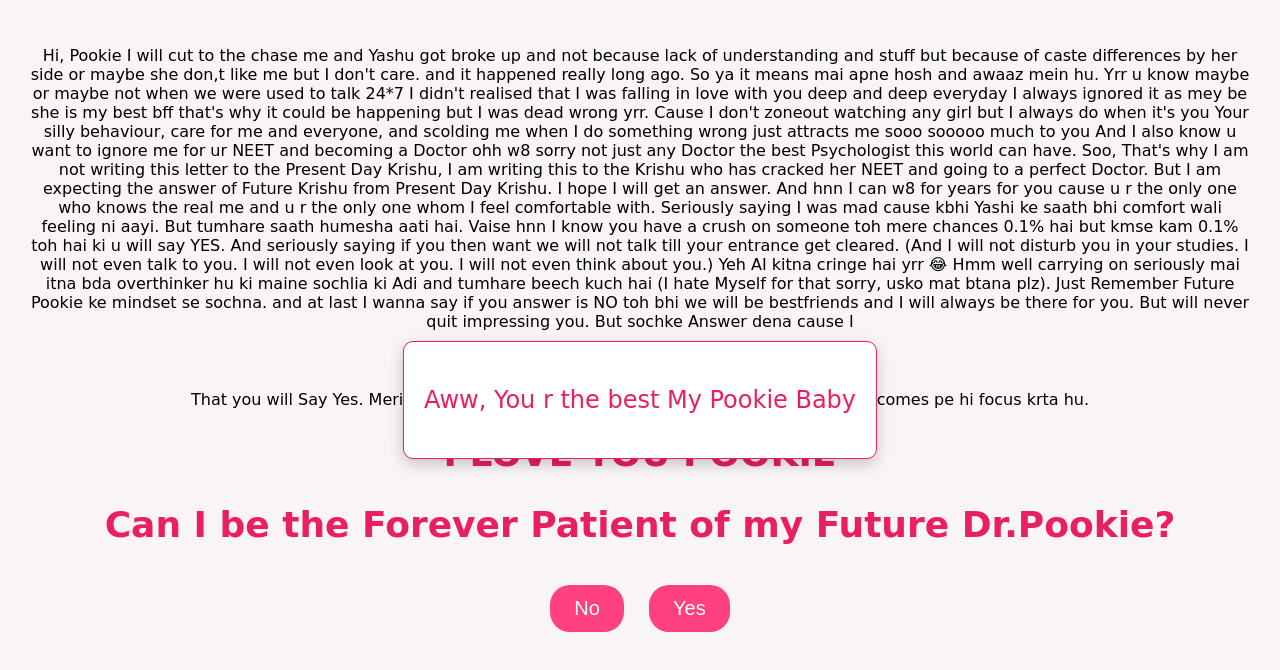
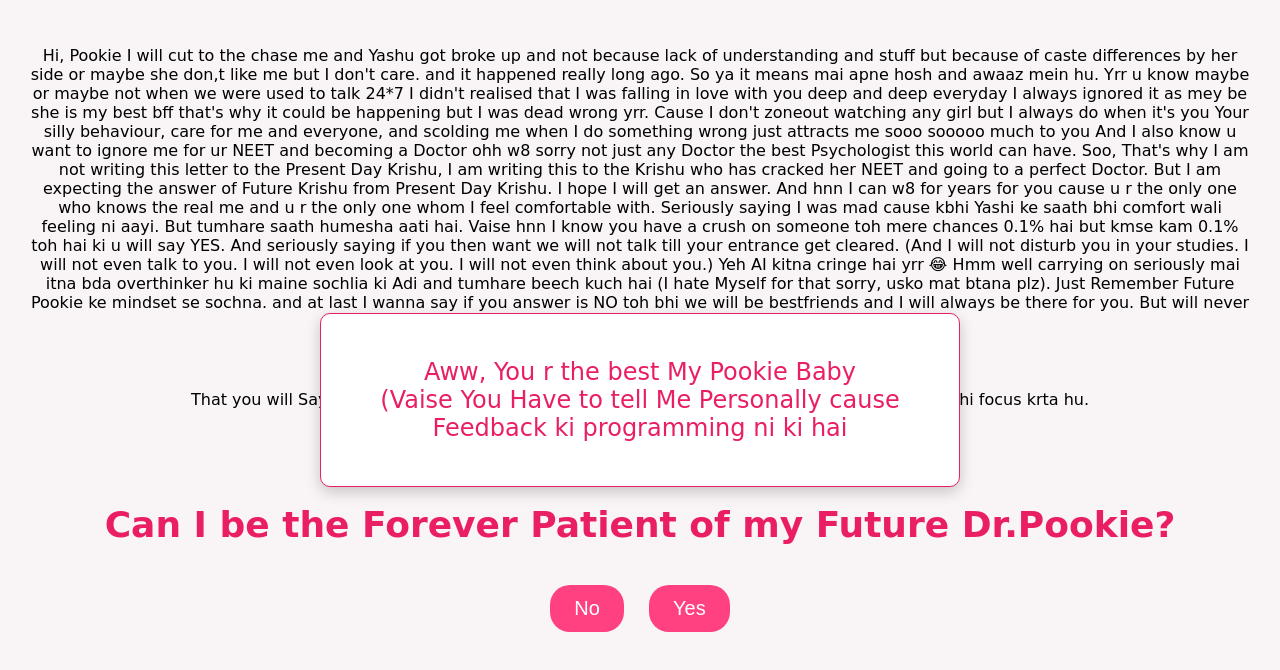
Before and after one commit to UNIVERSAL0721/LOVIEE, a plain HTML site: page index.html in a window 1280 px wide. Both pictures are taken after a click on the button "Yes". Drawn offline with Linux system fonts and the light colour scheme.

Commit message:
Update index.html

```diff
--- a/index.html
+++ b/index.html
@@ -41,7 +41,7 @@
             <button id="yes-btn">Yes</button>
         </div>
         <div class="popup" id="popup">
-            <p>Aww, You r the best My Pookie Baby</p>
+            <p>Aww, You r the best My Pookie Baby<br> (Vaise You Have to tell Me Personally cause Feedback ki programming ni ki hai</p>
         </div>
     </div>
     <script src="Lovie.js"></script>
```
